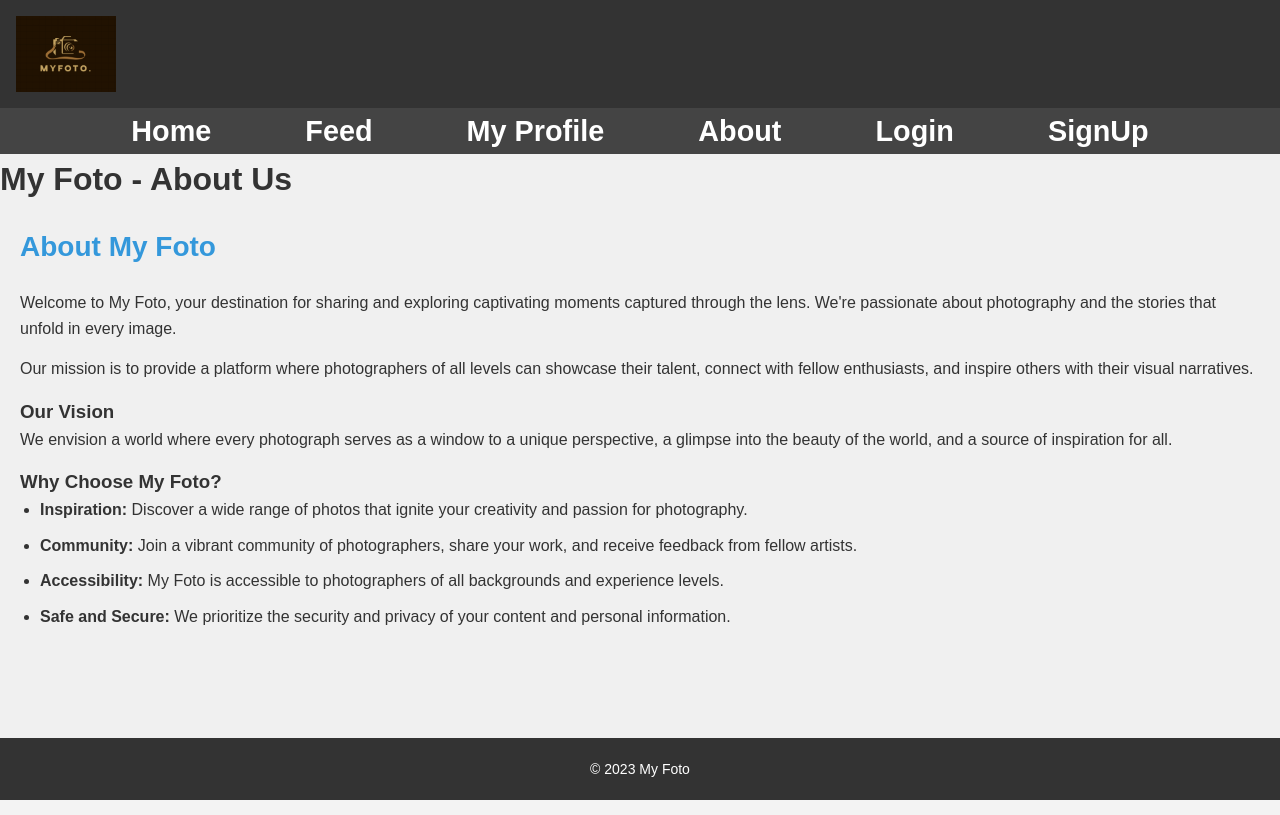
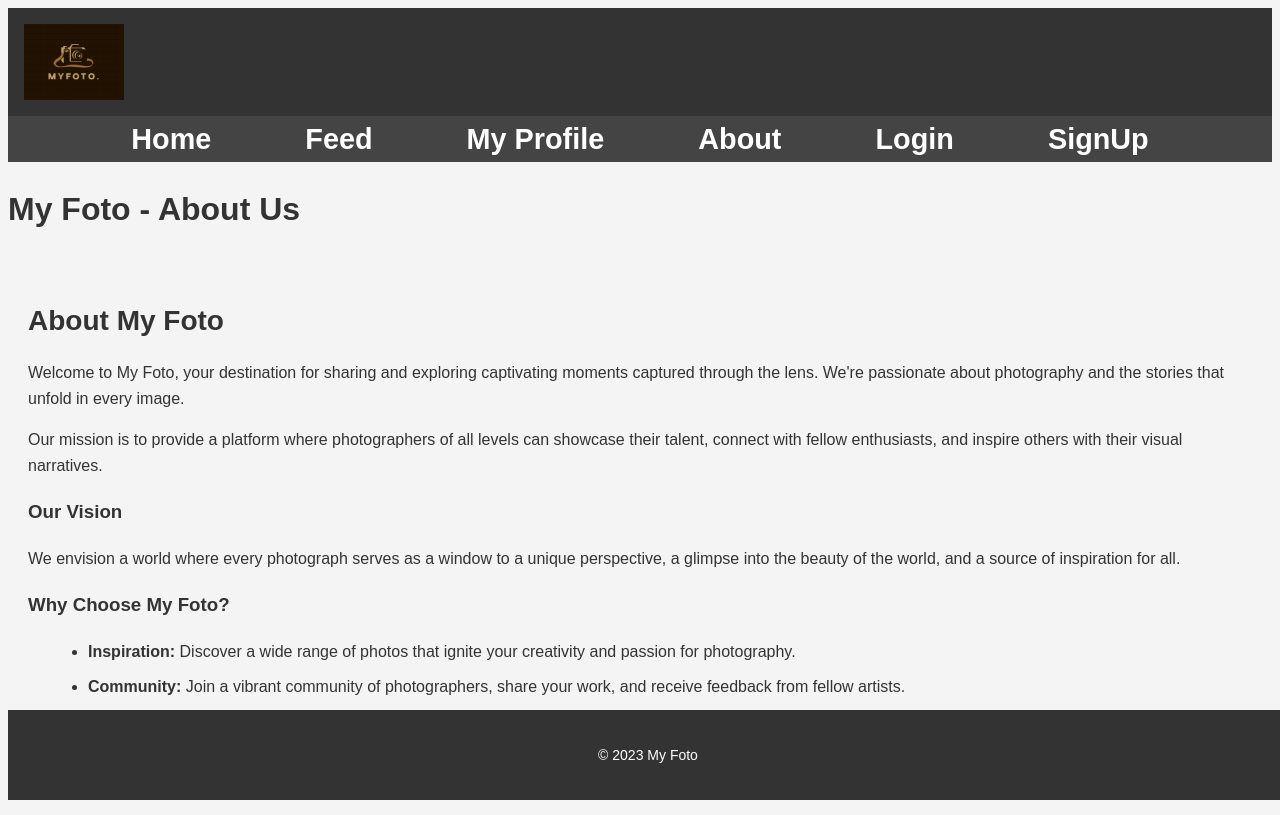
Before and after one commit to coltonhawkins/CS408_MyPhoto, a PHP site: page /pages/about.php in a window 1280 px wide. Run offline with PHP 8.4, Linux system fonts and the light colour scheme.

Commit message:
New pages

```diff
--- a/css/about.css
+++ b/css/about.css
@@ -1,13 +1,8 @@
-/* Reset some default styles */
-body, h1, h2, h3, p, ul, li {
-    margin: 0;
-    padding: 0;
-}
 
 /* Body styles */
 body {
-    font-family: 'Arial', sans-serif;
-    background-color: #f0f0f0;
+    font-family: Arial, sans-serif;
+    background-color: #f4f4f4;
     color: #333;
     line-height: 1.6;
 }
@@ -44,8 +39,7 @@ h1, h2, h3 {
 
 #about-section h2 {
     font-size: 28px;
-    margin-bottom: 20px;
-    color: #3498db;
+    margin-bottom: 10px;
 }
 
 #about-section p {
@@ -56,7 +50,6 @@ h1, h2, h3 {
 #about-section ul {
     list-style-type: disc;
     margin-left: 20px;
-    margin-bottom: 20px;
 }
 
 #about-section li {
@@ -64,20 +57,6 @@ h1, h2, h3 {
     margin-bottom: 10px;
 }
 
-/* Button styles */
-.button {
-    display: inline-block;
-    padding: 10px 20px;
-    background-color: #3498db;
-    color: #fff;
-    text-decoration: none;
-    border-radius: 5px;
-    transition: background-color 0.3s ease;
-}
-
-.button:hover {
-    background-color: #258cd1;
-}
 
 /* Links styles */
 a {
```
